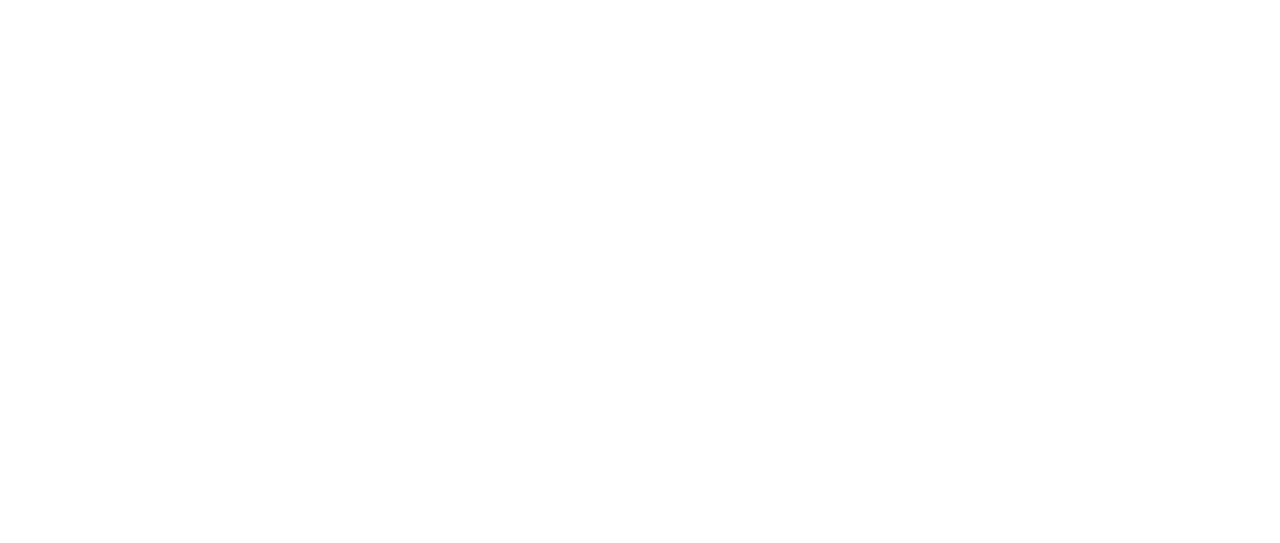
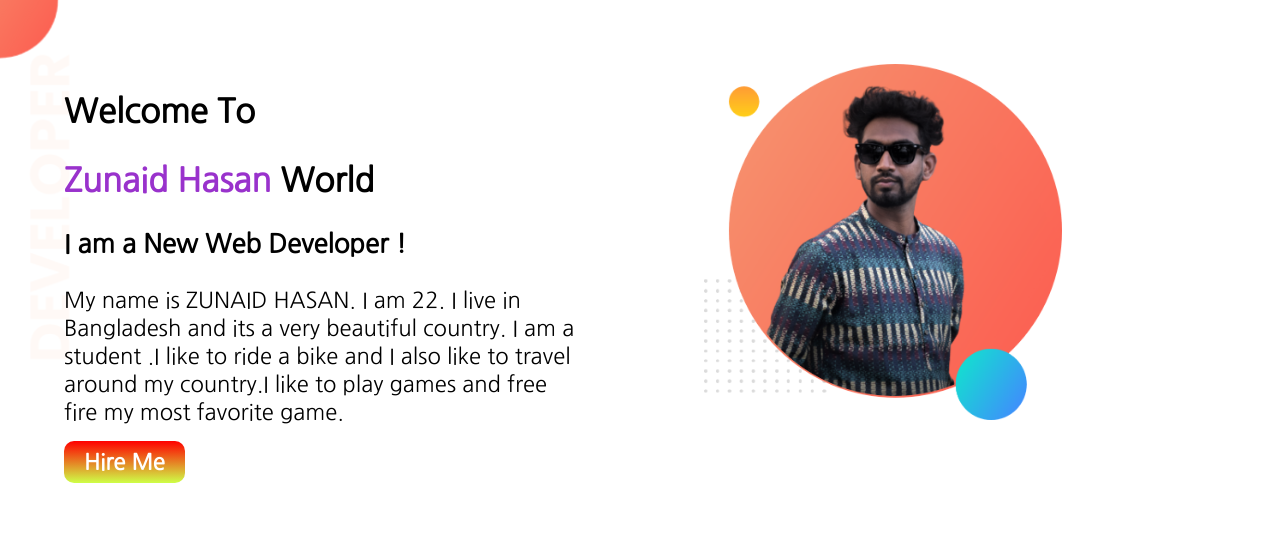
Before and after one commit to zunaidzn/webdevlop-1, a plain HTML site: page index.html in a window 1280 px wide. Drawn offline with Linux system fonts and the light colour scheme; a web font is replaced by a local one.

Commit message:
index added

```diff
--- a/index.html
+++ b/index.html
@@ -1,13 +1,32 @@
 <!DOCTYPE html>
 <html lang="en">
-<head>
-    <meta charset="UTF-8">
-    <meta http-equiv="X-UA-Compatible" content="IE=edge">
-    <meta name="viewport" content="width=device-width, initial-scale=1.0">
+  <head>
+    <meta charset="UTF-8" />
+    <meta http-equiv="X-UA-Compatible" content="IE=edge" />
+    <meta name="viewport" content="width=device-width, initial-scale=1.0" />
     <title>zn</title>
-    <link rel="stylesheet" href="style.css">
-</head>
-<body>
-
-</body>
+    <link rel="stylesheet" href="style.css" />
+  </head>
+  <body>
+    <section class="mm">
+      <div class="halfw">
+        <h1>Welcome To</h1>
+        <h1><span class="zcolor">Zunaid Hasan </span>World</h1>
+        <h3>I am a New Web Developer !</h3>
+        <p>
+          My name is ZUNAID HASAN. I am 22. I live in Bangladesh and its a very
+          beautiful country. I am a student .I like to ride a bike and I also
+          like to travel around my country.I like to play games and free fire my
+          most favorite game.
+        </p>
+        <a
+          class="link-b"
+          target="blank"
+          href="https://www.linkedin.com/in/zunaid-hasan-ab4480216/"
+          >Hire Me</a
+        >
+      </div>
+      <div class="halfw"><img src="images/wev1.png" alt="" /></div>
+    </section>
+  </body>
 </html>
--- a/style.css
+++ b/style.css
@@ -0,0 +1,33 @@
+@import url("https://fonts.googleapis.com/css2?family=Nanum+Gothic&family=Otomanopee+One&display=swap");
+body {
+  font-family: "Nanum Gothic", sans-serif;
+  margin: 0px;
+
+  font-size: 22px;
+}
+
+.zcolor {
+  color: darkorchid;
+}
+section {
+  display: flex;
+}
+.halfw {
+  width: 50%;
+  padding: 5%;
+}
+.halfw img {
+  width: 70%;
+}
+.link-b {
+  text-decoration: none;
+  background-image: linear-gradient(red, rgb(206, 255, 71));
+  font-weight: 700;
+  color: rgb(255, 255, 255);
+  padding: 10px 20px;
+  border-radius: 10px;
+}
+.mm {
+  background-image: url(images/uuu.png);
+  background-repeat: no-repeat;
+}
```
Also changed, not shown: images/dream-bg.png (added), images/exp-bg.png (added), images/jhankar.png (added), images/jhankar2.png (added), images/my-bg.png (added), images/my-bg2.png (added), images/uuu.png (added), images/wev1.png (added), images/zhm.png (added), 1 other file.
